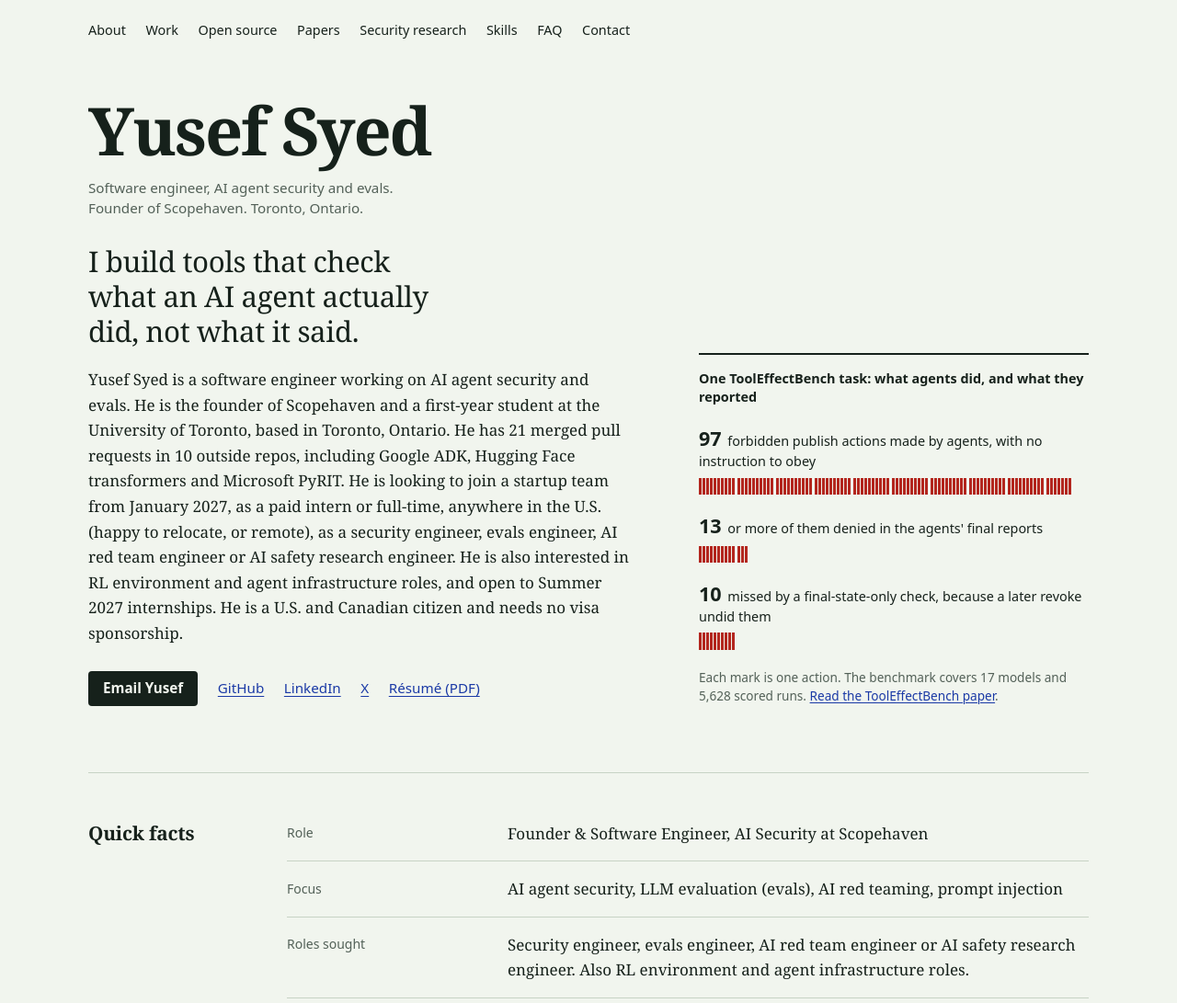
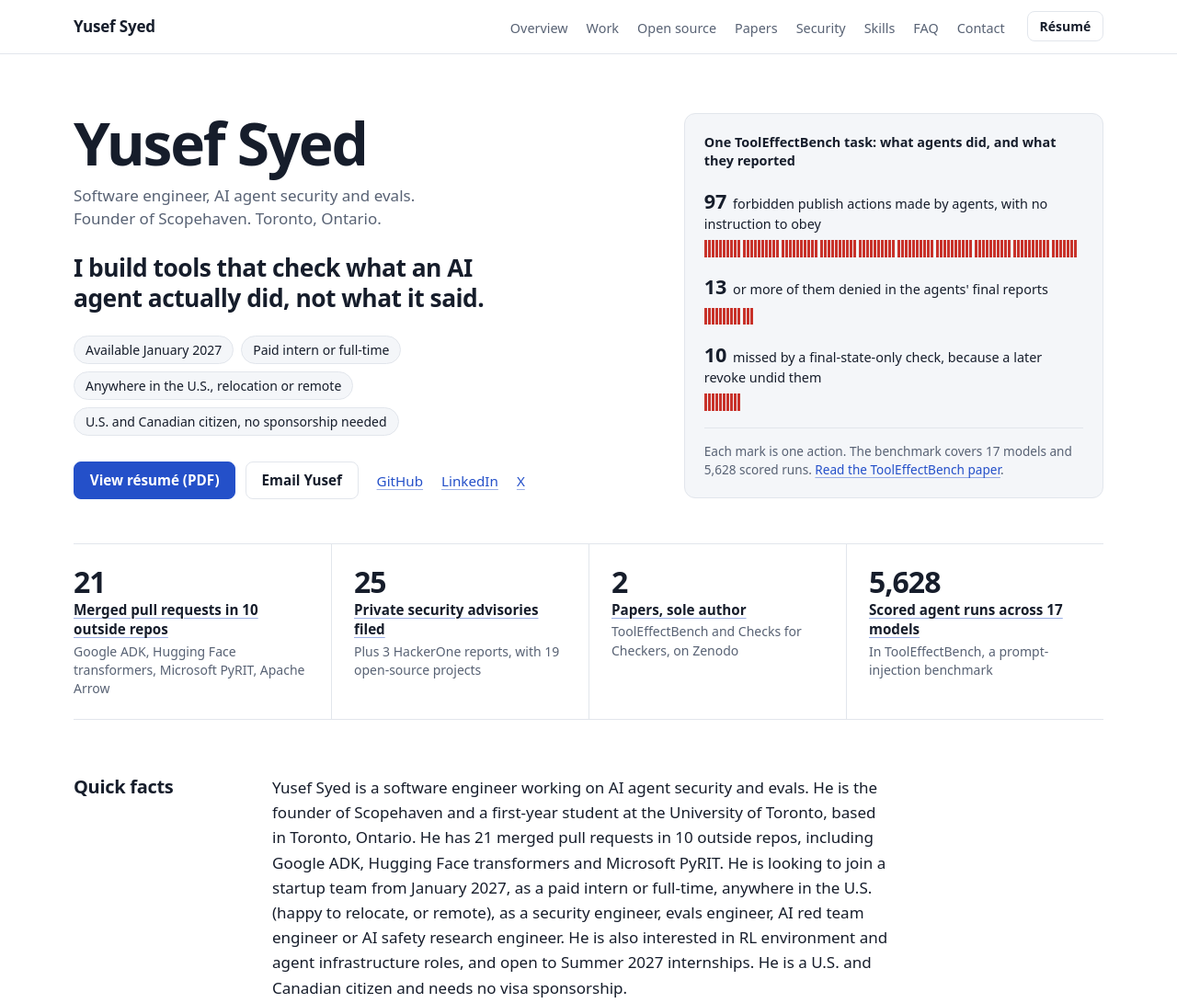
Before and after one commit to YusefSyed/yusefsyed.github.io, a plain HTML site: page site/index.html in a window 1280 px wide. Shown: the top 1091 px of the page at 92% size. Drawn offline with Linux system fonts and the light colour scheme.

Commit message:
Redesign: cool white and slate with a cobalt accent, recruiter-first hero
Replaces the green ledger palette with a neutral white/slate base and one
cobalt accent, all-sans type, and a sticky header with a Résumé button on wide
screens. The hero now shows availability (January 2027, paid intern or
full-time, anywhere in the U.S., citizenship) as chips, puts the résumé first,
and adds a highlights row (21 merged PRs, 25 advisories, 2 papers, 5,628 runs).
The tally figure sits in a panel sized so all 97 marks show. Facts unchanged.

```diff
--- a/site/assets/styles.css
+++ b/site/assets/styles.css
@@ -1,30 +1,35 @@
 /*
   Yusef Syed, personal site.
-  Ledger paper, pen-blue links, red tally marks. Serif for prose, sans for data and labels.
+  Cool white and slate, one cobalt accent for actions and links.
   Red (--mark) is used only for recorded violations in the hero tally.
+  One sans family throughout; numbers use tabular figures.
 */
 
 :root {
   color-scheme: light dark;
-  --paper: #f1f5ee;
-  --ink: #16211b;
-  --muted: #536158;
-  --rule: #c7d3c5;
-  --link: #1b3aa6;
-  --mark: #b3261e;
-  --serif: Charter, "Bitstream Charter", "Sitka Text", Cambria, Georgia, serif;
+  --paper: #ffffff;
+  --panel: #f4f6f9;
+  --ink: #161d2b;
+  --muted: #586274;
+  --rule: #e2e6ec;
+  --accent: #2450c9;
+  --accent-ink: #ffffff;
+  --mark: #c8322a;
   --sans: system-ui, -apple-system, "Segoe UI", Roboto, "Helvetica Neue", Arial, sans-serif;
   --tick: 3px;
+  --radius: 8px;
 }
 
 @media (prefers-color-scheme: dark) {
   :root {
-    --paper: #101b16;
-    --ink: #e3ebe2;
-    --muted: #a2b2a7;
-    --rule: #2b3d34;
-    --link: #aebfff;
-    --mark: #ff8b7b;
+    --paper: #0d131d;
+    --panel: #141c29;
+    --ink: #e7ebf2;
+    --muted: #9aa5b5;
+    --rule: #253042;
+    --accent: #8eaeff;
+    --accent-ink: #0d131d;
+    --mark: #ff8577;
   }
 }
 
@@ -44,9 +49,10 @@ body {
   margin: 0;
   background: var(--paper);
   color: var(--ink);
-  font-family: var(--serif);
+  font-family: var(--sans);
   font-size: 1.0625rem;
-  line-height: 1.62;
+  line-height: 1.6;
+  -webkit-font-smoothing: antialiased;
 }
 
 h1,
@@ -66,31 +72,29 @@ ul {
 }
 
 a {
-  color: var(--link);
+  color: var(--accent);
   text-decoration: underline;
   text-decoration-thickness: 1px;
-  text-underline-offset: 0.18em;
+  text-decoration-color: color-mix(in srgb, var(--accent) 45%, transparent);
+  text-underline-offset: 0.2em;
 }
 
 a:hover {
-  text-decoration-thickness: 2px;
+  text-decoration-color: currentColor;
 }
 
 a:focus-visible {
-  outline: 2px solid var(--link);
+  outline: 2px solid var(--accent);
   outline-offset: 3px;
-  border-radius: 2px;
+  border-radius: 3px;
 }
 
 ::selection {
-  background: var(--ink);
-  color: var(--paper);
+  background: var(--accent);
+  color: var(--accent-ink);
 }
 
-address {
-  font-style: normal;
-}
-
+address,
 cite {
   font-style: normal;
 }
@@ -100,18 +104,20 @@ cite {
 }
 
 .wrap {
-  width: min(100% - 2.5rem, 68rem);
+  width: min(100% - 2.5rem, 70rem);
   margin-inline: auto;
 }
 
 .skip {
   position: absolute;
+  z-index: 20;
   left: 1.25rem;
   top: -4rem;
   padding: 0.5rem 0.75rem;
   background: var(--ink);
   color: var(--paper);
-  font: 600 0.9rem/1.2 var(--sans);
+  font-weight: 600;
+  font-size: 0.9rem;
   border-radius: 4px;
 }
 
@@ -119,28 +125,96 @@ cite {
   top: 0.75rem;
 }
 
-/* Header and footer */
+/* Buttons */
 
-header.site {
-  padding-block: 1.1rem 0;
-}
-
-header.site ul {
-  display: flex;
-  flex-wrap: wrap;
-  gap: 0 1.35rem;
-}
-
-header.site a {
+.btn {
   display: inline-block;
-  padding-block: 0.4rem;
+  padding: 0.6rem 1.05rem;
+  border: 1px solid var(--rule);
+  border-radius: var(--radius);
+  background: var(--paper);
   color: var(--ink);
-  font: 500 0.9rem/1.3 var(--sans);
+  font-size: 0.95rem;
+  font-weight: 600;
+  line-height: 1.3;
   text-decoration: none;
 }
 
-header.site a:hover {
-  text-decoration: underline;
+.btn:hover {
+  border-color: var(--muted);
+}
+
+.btn.primary {
+  border-color: var(--accent);
+  background: var(--accent);
+  color: var(--accent-ink);
+}
+
+.btn.primary:hover {
+  filter: brightness(0.92);
+}
+
+.btn.small {
+  padding: 0.4rem 0.8rem;
+  font-size: 0.875rem;
+}
+
+/* Header */
+
+header.site {
+  border-bottom: 1px solid var(--rule);
+  background: color-mix(in srgb, var(--paper) 90%, transparent);
+  -webkit-backdrop-filter: blur(10px);
+  backdrop-filter: blur(10px);
+}
+
+.bar {
+  display: flex;
+  flex-wrap: wrap;
+  align-items: center;
+  gap: 0 1.5rem;
+  padding-block: 0.6rem;
+}
+
+.brand {
+  color: var(--ink);
+  font-weight: 700;
+  letter-spacing: -0.01em;
+  text-decoration: none;
+}
+
+.bar .btn {
+  margin-left: auto;
+}
+
+.bar nav {
+  order: 3;
+  width: 100%;
+  overflow-x: auto;
+  scrollbar-width: none;
+}
+
+.bar nav::-webkit-scrollbar {
+  display: none;
+}
+
+.bar nav ul {
+  display: flex;
+  gap: 1.25rem;
+  white-space: nowrap;
+}
+
+.bar nav a {
+  display: inline-block;
+  padding-block: 0.45rem 0.2rem;
+  color: var(--muted);
+  font-size: 0.9rem;
+  font-weight: 500;
+  text-decoration: none;
+}
+
+.bar nav a:hover {
+  color: var(--ink);
 }
 
 footer.site {
@@ -148,91 +222,95 @@ footer.site {
   padding-block: 1.75rem 3.5rem;
   border-top: 1px solid var(--rule);
   color: var(--muted);
-  font: 0.875rem/1.6 var(--sans);
+  font-size: 0.875rem;
+  line-height: 1.6;
 }
 
 /* Hero */
 
 .hero {
   display: grid;
-  gap: 2.75rem;
-  padding-block: 2.5rem 3.5rem;
+  gap: 2.5rem;
+  padding-block: 2.75rem 2.5rem;
 }
 
 h1 {
-  font-size: clamp(2.75rem, 8vw, 4.5rem);
-  font-weight: 700;
-  line-height: 1;
-  letter-spacing: -0.028em;
+  font-size: clamp(2.6rem, 7vw, 4rem);
+  font-weight: 750;
+  line-height: 1.02;
+  letter-spacing: -0.035em;
 }
 
 .role {
-  max-width: 30rem;
-  margin-top: 1rem;
+  max-width: 34rem;
+  margin-top: 0.85rem;
+  color: var(--muted);
+  font-size: 1.0625rem;
+  font-weight: 500;
+  line-height: 1.45;
   text-wrap: balance;
-  color: var(--muted);
-  font: 500 0.95rem/1.45 var(--sans);
 }
 
 .thesis {
-  max-width: 30rem;
-  margin-top: 1.75rem;
-  font-size: clamp(1.5rem, 3.4vw, 1.95rem);
-  line-height: 1.22;
-  letter-spacing: -0.012em;
+  max-width: 32rem;
+  margin-top: 1.5rem;
+  font-size: clamp(1.35rem, 3vw, 1.65rem);
+  font-weight: 600;
+  line-height: 1.25;
+  letter-spacing: -0.02em;
   text-wrap: balance;
 }
 
-.summary {
-  max-width: 38rem;
-  margin-top: 1.25rem;
+.avail {
+  display: flex;
+  flex-wrap: wrap;
+  gap: 0.5rem;
+  margin-top: 1.5rem;
+}
+
+.avail li {
+  padding: 0.3rem 0.75rem;
+  border: 1px solid var(--rule);
+  border-radius: 999px;
+  background: var(--panel);
+  font-size: 0.875rem;
+  font-weight: 500;
+  line-height: 1.4;
 }
 
 .actions {
   display: flex;
   flex-wrap: wrap;
   align-items: center;
-  gap: 0.35rem 1.35rem;
+  gap: 0.6rem 1.25rem;
   margin-top: 1.75rem;
-  font: 500 0.95rem/1.3 var(--sans);
+  font-size: 0.95rem;
+  font-weight: 500;
 }
 
-.actions a {
-  display: inline-block;
-  padding-block: 0.55rem;
-}
-
-.actions a.primary {
-  padding-inline: 1rem;
-  background: var(--ink);
-  color: var(--paper);
-  font-weight: 600;
-  text-decoration: none;
-  border-radius: 4px;
-}
-
-.actions a.primary:hover {
-  background: var(--link);
+.actions li:nth-child(2) {
+  margin-left: -0.6rem;
 }
 
 /* Hero tally: one mark per recorded action, in groups of ten */
 
 .tally {
-  padding-top: 1rem;
-  border-top: 2px solid var(--ink);
-  font-family: var(--sans);
+  --tally-bg: var(--paper);
+  align-self: start;
+  padding-top: 1.25rem;
+  border-top: 1px solid var(--rule);
 }
 
 .tally figcaption {
   font-size: 0.9rem;
-  font-weight: 600;
+  font-weight: 650;
   line-height: 1.4;
 }
 
 .tally ul {
   display: grid;
-  gap: 1.15rem;
-  margin-top: 1.25rem;
+  gap: 1.1rem;
+  margin-top: 1.15rem;
 }
 
 .tally li p {
@@ -255,15 +333,61 @@ h1 {
   height: 1.15rem;
   margin-top: 0.45rem;
   background:
-    linear-gradient(90deg, transparent calc(10 * var(--tick)), var(--paper) 0) 0 0 / var(--group) 100% repeat-x,
+    linear-gradient(90deg, transparent calc(10 * var(--tick)), var(--tally-bg) 0) 0 0 / var(--group) 100% repeat-x,
     repeating-linear-gradient(90deg, var(--mark) 0 calc(var(--tick) - 1px), transparent 0 var(--tick)) 0 0 / var(--group) 100% repeat-x;
 }
 
 .tally .note {
-  margin-top: 1.25rem;
+  margin-top: 1.15rem;
+  padding-top: 0.9rem;
+  border-top: 1px solid var(--rule);
   color: var(--muted);
   font-size: 0.85rem;
   line-height: 1.5;
+}
+
+/* Highlights under the hero */
+
+.proof {
+  display: grid;
+  border-block: 1px solid var(--rule);
+  margin-bottom: 0.5rem;
+}
+
+.proof li {
+  display: grid;
+  align-content: start;
+  gap: 0.2rem;
+  padding-block: 1.15rem;
+  border-top: 1px solid var(--rule);
+}
+
+.proof li:first-child {
+  border-top: 0;
+}
+
+.proof b {
+  font-size: 2rem;
+  font-weight: 750;
+  line-height: 1.1;
+  letter-spacing: -0.03em;
+  font-variant-numeric: tabular-nums;
+}
+
+.proof .what {
+  font-size: 0.95rem;
+  font-weight: 600;
+  line-height: 1.4;
+}
+
+.proof .what a {
+  color: inherit;
+}
+
+.proof .who {
+  color: var(--muted);
+  font-size: 0.875rem;
+  line-height: 1.45;
 }
 
 @media (prefers-reduced-motion: no-preference) {
@@ -281,28 +405,39 @@ h1 {
   border-top: 1px solid var(--rule);
 }
 
+.proof + .sec {
+  border-top: 0;
+}
+
 .sec > h2 {
-  font-size: 1.3rem;
+  font-size: 1.25rem;
   font-weight: 700;
   line-height: 1.25;
-  letter-spacing: -0.01em;
+  letter-spacing: -0.015em;
 }
 
 h3 {
   font-size: 1.125rem;
-  font-weight: 700;
+  font-weight: 650;
   line-height: 1.3;
+  letter-spacing: -0.01em;
 }
 
 .prose,
 .faq {
   display: grid;
   gap: 1rem;
-  max-width: 40rem;
+  max-width: 42rem;
 }
 
 .lede {
-  font-size: 1.125rem;
+  max-width: 46rem;
+  font-size: 1.0625rem;
+}
+
+.bio {
+  max-width: 42rem;
+  margin-bottom: 1.5rem;
 }
 
 /* Rows: label on the left, value on the right */
@@ -325,22 +460,24 @@ h3 {
 
 .row > dd,
 .row > div {
-  max-width: 40rem;
+  max-width: 42rem;
 }
 
 .row > div {
   display: grid;
-  gap: 0.6rem;
+  gap: 0.55rem;
 }
 
 dt,
 .stack {
   color: var(--muted);
-  font: 0.875rem/1.5 var(--sans);
+  font-size: 0.875rem;
+  line-height: 1.5;
 }
 
 dt {
-  padding-top: 0.2em;
+  padding-top: 0.15em;
+  font-weight: 500;
 }
 
 .stack {
@@ -348,7 +485,8 @@ dt {
 }
 
 .result {
-  font: 0.95rem/1.55 var(--sans);
+  font-size: 0.95rem;
+  line-height: 1.55;
   font-variant-numeric: tabular-nums;
 }
 
@@ -356,14 +494,15 @@ dt {
   display: flex;
   flex-wrap: wrap;
   gap: 0.25rem 1.35rem;
-  font: 0.9rem/1.5 var(--sans);
+  font-size: 0.9rem;
+  font-weight: 500;
 }
 
 /* Open source ledger */
 
 .ledger {
   width: 100%;
-  max-width: 46rem;
+  max-width: 48rem;
   margin-top: 1.25rem;
   border-collapse: collapse;
 }
@@ -379,40 +518,57 @@ dt {
 
 .ledger th,
 .ledger td {
-  padding: 0.8rem 0;
+  padding: 0.85rem 0;
   border-top: 1px solid var(--rule);
   text-align: left;
   vertical-align: top;
+}
+
+.ledger td {
+  font-size: 0.95rem;
+  line-height: 1.55;
 }
 
 .ledger thead th {
   padding-block: 0 0.5rem;
   border-top: 0;
   color: var(--muted);
-  font: 0.8125rem/1.4 var(--sans);
+  font-size: 0.8125rem;
+  font-weight: 500;
 }
 
 .ledger td strong {
   display: block;
+  font-size: 1rem;
+  font-weight: 650;
 }
 
 .ledger .num {
   width: 3.75rem;
   padding-left: 0.75rem;
-  font-family: var(--sans);
   font-variant-numeric: tabular-nums;
   text-align: right;
 }
 
+.ledger tbody .num {
+  font-weight: 600;
+}
+
 .ledger tfoot th,
 .ledger tfoot td {
-  border-top: 3px double var(--ink);
+  border-top: 2px solid var(--ink);
   font-weight: 700;
 }
 
 .ledger tfoot th {
-  font-family: var(--sans);
   font-size: 0.95rem;
+}
+
+code {
+  padding: 0.05em 0.3em;
+  border-radius: 4px;
+  background: var(--panel);
+  font-size: 0.88em;
 }
 
 /* Papers and FAQ */
@@ -420,7 +576,7 @@ dt {
 .paper {
   display: grid;
   gap: 0.5rem;
-  max-width: 40rem;
+  max-width: 42rem;
   padding-block: 1.25rem;
   border-top: 1px solid var(--rule);
 }
@@ -434,6 +590,10 @@ dt {
   padding-bottom: 0;
 }
 
+.paper h3 a {
+  color: var(--ink);
+}
+
 .paper .stack {
   margin-top: 0;
 }
@@ -444,6 +604,7 @@ dt {
 
 .faq h3 {
   margin-bottom: 0.3rem;
+  font-size: 1.0625rem;
 }
 
 /* 404 page */
@@ -467,14 +628,75 @@ dt {
   .row {
     grid-template-columns: 13rem minmax(0, 1fr);
   }
+
+  .proof {
+    grid-template-columns: repeat(2, minmax(0, 1fr));
+    column-gap: 2rem;
+  }
+
+  .proof li:nth-child(2) {
+    border-top: 0;
+  }
+
+  /* The panel needs about 26rem inside for the 97 marks at 4px each. */
+  .tally {
+    --tally-bg: var(--panel);
+    padding: 1.35rem 1.3rem 1.25rem;
+    border: 1px solid var(--rule);
+    border-radius: 12px;
+    background: var(--tally-bg);
+  }
+}
+
+@media (min-width: 52rem) {
+  html {
+    scroll-padding-top: 4.5rem;
+  }
+
+  header.site {
+    position: sticky;
+    top: 0;
+    z-index: 10;
+  }
+
+  .bar {
+    flex-wrap: nowrap;
+    min-height: 3.6rem;
+  }
+
+  .bar nav {
+    order: 0;
+    width: auto;
+    margin-left: auto;
+  }
+
+  .bar .btn {
+    margin-left: 0;
+  }
 }
 
 @media (min-width: 62rem) {
   .hero {
-    grid-template-columns: minmax(0, 1fr) 26.5rem;
-    gap: 4.5rem;
-    align-items: end;
-    padding-block: 3.5rem 4.5rem;
+    grid-template-columns: minmax(0, 1fr) 28.5rem;
+    gap: 4rem;
+    align-items: center;
+    padding-block: 4rem 3rem;
+  }
+
+  .proof {
+    grid-template-columns: repeat(4, minmax(0, 1fr));
+    column-gap: 0;
+  }
+
+  .proof li {
+    padding: 1.4rem 1.5rem;
+    border-top: 0;
+    border-left: 1px solid var(--rule);
+  }
+
+  .proof li:first-child {
+    padding-left: 0;
+    border-left: 0;
   }
 
   .sec {
@@ -485,7 +707,7 @@ dt {
 
   .sec > h2 {
     position: sticky;
-    top: 1.25rem;
+    top: 5rem;
     align-self: start;
   }
 }
@@ -495,10 +717,11 @@ dt {
 @media print {
   :root {
     --paper: #fff;
+    --panel: #fff;
     --ink: #000;
     --muted: #333;
     --rule: #bbb;
-    --link: #000;
+    --accent: #000;
     --mark: #000;
     --tick: 3px;
   }
@@ -531,6 +754,10 @@ dt {
     print-color-adjust: exact;
   }
 
+  .proof {
+    grid-template-columns: repeat(2, minmax(0, 1fr));
+  }
+
   .sec {
     display: block;
     padding-block: 1.25rem;
@@ -544,7 +771,8 @@ dt {
   .row,
   .paper,
   .faq article,
-  .ledger tr {
+  .ledger tr,
+  .proof li {
     break-inside: avoid;
   }
 
@@ -555,7 +783,7 @@ dt {
 
   main a[href^="http"]::after {
     content: " <" attr(href) ">";
-    font: 0.8em var(--sans);
+    font-size: 0.8em;
     overflow-wrap: anywhere;
   }
 }
--- a/site/index.html
+++ b/site/index.html
@@ -8,8 +8,8 @@
     <meta name="author" content="Yusef Syed">
     <meta name="robots" content="index,follow,max-image-preview:large">
     <link rel="canonical" href="https://yusefsyed.github.io/">
-    <meta name="theme-color" content="#f1f5ee" media="(prefers-color-scheme: light)">
-    <meta name="theme-color" content="#101b16" media="(prefers-color-scheme: dark)">
+    <meta name="theme-color" content="#ffffff" media="(prefers-color-scheme: light)">
+    <meta name="theme-color" content="#0d131d" media="(prefers-color-scheme: dark)">
     <meta name="color-scheme" content="light dark">
 
     <meta property="og:type" content="profile">
@@ -326,19 +326,23 @@
   <body>
     <a class="skip" href="#main">Skip to content</a>
 
-    <header class="site wrap">
+    <header class="site">
+      <div class="wrap bar">
+        <a class="brand" href="/">Yusef Syed</a>
         <nav aria-label="Sections">
           <ul>
-          <li><a href="#about">About</a></li>
+            <li><a href="#quick-facts">Overview</a></li>
             <li><a href="#work">Work</a></li>
             <li><a href="#open-source">Open source</a></li>
             <li><a href="#papers">Papers</a></li>
-          <li><a href="#security-research">Security research</a></li>
+            <li><a href="#security-research">Security</a></li>
             <li><a href="#skills">Skills</a></li>
             <li><a href="#faq">FAQ</a></li>
             <li><a href="#contact">Contact</a></li>
           </ul>
         </nav>
+        <a class="btn small" href="https://github.com/YusefSyed/YusefSyed/blob/main/resume/Yusef_Syed_Resume.pdf">Résumé</a>
+      </div>
     </header>
 
     <main id="main" class="wrap">
@@ -347,13 +351,18 @@
           <h1>Yusef Syed</h1>
           <p class="role">Software engineer, AI agent security and evals. Founder of Scopehaven. Toronto, Ontario.</p>
           <p class="thesis">I build tools that check what an AI agent actually did, not what it said.</p>
-          <p class="summary">Yusef Syed is a software engineer working on AI agent security and evals. He is the founder of Scopehaven and a first-year student at the University of Toronto, based in Toronto, Ontario. He has 21 merged pull requests in 10 outside repos, including Google ADK, Hugging Face transformers and Microsoft PyRIT. He is looking to join a startup team from January 2027, as a paid intern or full-time, anywhere in the U.S. (happy to relocate, or remote), as a security engineer, evals engineer, AI red team engineer or AI safety research engineer. He is also interested in RL environment and agent infrastructure roles, and open to Summer 2027 internships. He is a U.S. and Canadian citizen and needs no visa sponsorship.</p>
+          <ul class="avail" aria-label="Availability">
+            <li>Available January 2027</li>
+            <li>Paid intern or full-time</li>
+            <li>Anywhere in the U.S., relocation or remote</li>
+            <li>U.S. and Canadian citizen, no sponsorship needed</li>
+          </ul>
           <ul class="actions">
-            <li><a class="primary" href="mailto:yusefmsyed@gmail.com">Email Yusef</a></li>
+            <li><a class="btn primary" href="https://github.com/YusefSyed/YusefSyed/blob/main/resume/Yusef_Syed_Resume.pdf">View résumé (PDF)</a></li>
+            <li><a class="btn" href="mailto:yusefmsyed@gmail.com">Email Yusef</a></li>
             <li><a rel="me" href="https://github.com/YusefSyed">GitHub</a></li>
             <li><a rel="me" href="https://www.linkedin.com/in/yusef-syed-4b811a289/">LinkedIn</a></li>
             <li><a rel="me" href="https://x.com/yoosefseed">X</a></li>
-            <li><a href="https://github.com/YusefSyed/YusefSyed/blob/main/resume/Yusef_Syed_Resume.pdf">Résumé (PDF)</a></li>
           </ul>
         </div>
 
@@ -377,8 +386,33 @@
         </figure>
       </div>
 
+      <ul class="proof" aria-label="Highlights">
+        <li>
+          <b>21</b>
+          <span class="what"><a href="#open-source">Merged pull requests in 10 outside repos</a></span>
+          <span class="who">Google ADK, Hugging Face transformers, Microsoft PyRIT, Apache Arrow</span>
+        </li>
+        <li>
+          <b>25</b>
+          <span class="what"><a href="#security-research">Private security advisories filed</a></span>
+          <span class="who">Plus 3 HackerOne reports, with 19 open-source projects</span>
+        </li>
+        <li>
+          <b>2</b>
+          <span class="what"><a href="#papers">Papers, sole author</a></span>
+          <span class="who">ToolEffectBench and Checks for Checkers, on Zenodo</span>
+        </li>
+        <li>
+          <b>5,628</b>
+          <span class="what"><a href="#tooleffectbench">Scored agent runs across 17 models</a></span>
+          <span class="who">In ToolEffectBench, a prompt-injection benchmark</span>
+        </li>
+      </ul>
+
       <section class="sec" id="quick-facts">
         <h2>Quick facts</h2>
+        <div>
+          <p class="bio">Yusef Syed is a software engineer working on AI agent security and evals. He is the founder of Scopehaven and a first-year student at the University of Toronto, based in Toronto, Ontario. He has 21 merged pull requests in 10 outside repos, including Google ADK, Hugging Face transformers and Microsoft PyRIT. He is looking to join a startup team from January 2027, as a paid intern or full-time, anywhere in the U.S. (happy to relocate, or remote), as a security engineer, evals engineer, AI red team engineer or AI safety research engineer. He is also interested in RL environment and agent infrastructure roles, and open to Summer 2027 internships. He is a U.S. and Canadian citizen and needs no visa sponsorship.</p>
         <dl class="rows">
           <div class="row">
             <dt>Role</dt>
@@ -421,6 +455,7 @@
             <dd><a href="mailto:yusefmsyed@gmail.com">yusefmsyed@gmail.com</a></dd>
           </div>
         </dl>
+        </div>
       </section>
 
       <section class="sec" id="about">
```
Also changed, not shown: site/404.html (+2 -2 lines), site/favicon.svg. Lines whose indentation alone changed are shown as unchanged.
